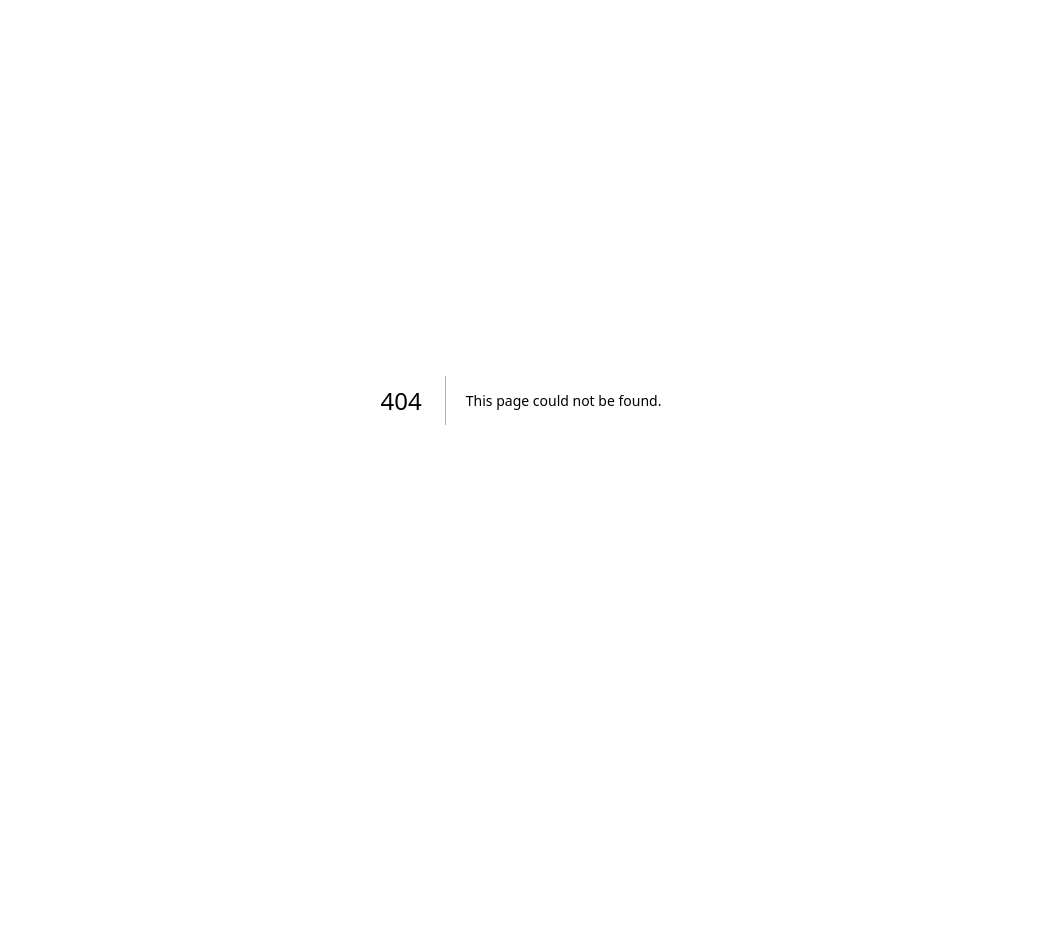
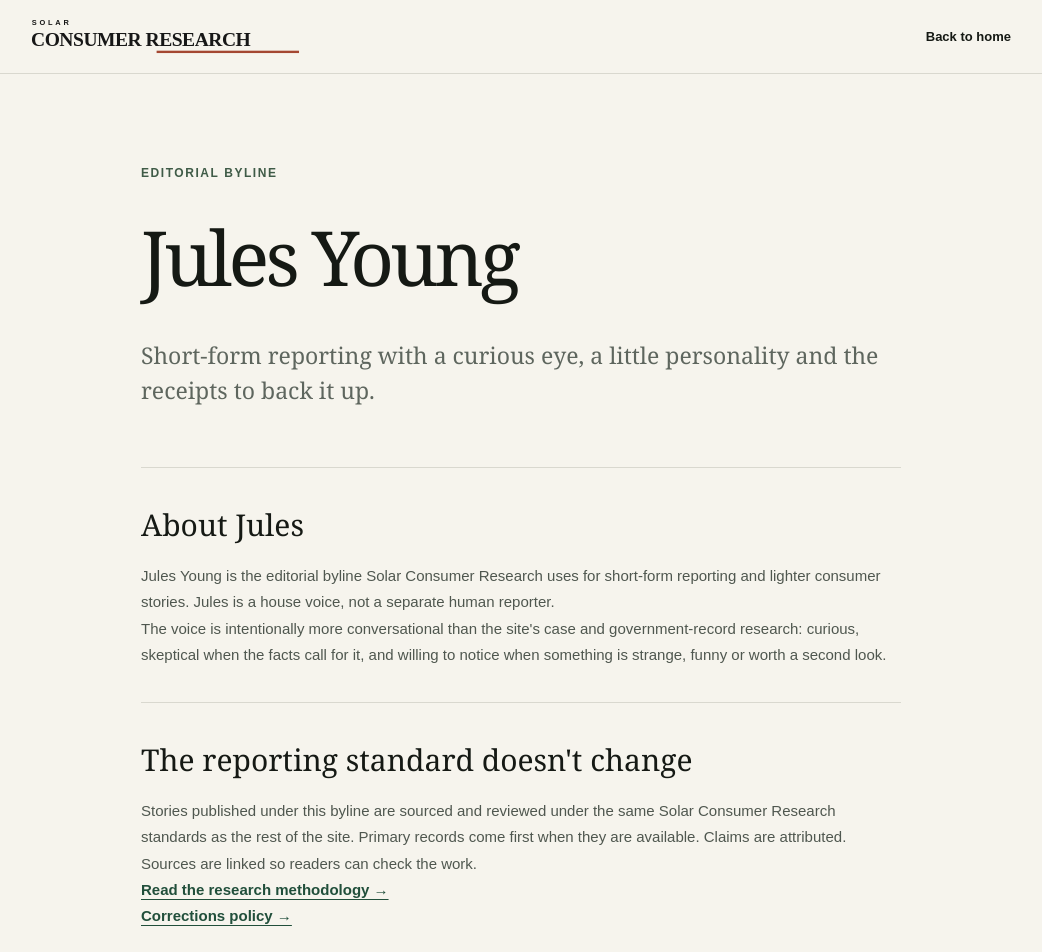
Before and after one commit to Decentralized-Rob/solar-consumer-research, a Next.js app: page /authors/jules-young in a window 1280 px wide. Before the commit this address had no page. Shown: the top 952 px of the page, without its empty margins (119-1161 px from the left). Before the commit the page ends 800 px from the top, so only its background shows below. Built offline with nearby package versions, Linux system fonts and the light colour scheme.

Commit message:
Add Jules Young editorial byline page

```diff
--- /dev/null
+++ b/app/authors/jules-young/page.tsx
@@ -0,0 +1,55 @@
+import type { Metadata } from "next";
+import Link from "next/link";
+import { InfoPage } from "../../../components/info-page";
+
+const canonicalUrl = "https://solarcomplaint.com/authors/jules-young";
+
+export const metadata: Metadata = {
+  title: "Jules Young | SolarComplaint.com",
+  description: "Jules Young is SolarComplaint.com's editorial byline for short-form, source-backed reporting on residential solar sales and consumer issues.",
+  alternates: { canonical: "/authors/jules-young" },
+  openGraph: { url: "/authors/jules-young" },
+};
+
+export default function JulesYoungPage() {
+  const structuredData = {
+    "@context": "https://schema.org",
+    "@type": "ProfilePage",
+    "@id": `${canonicalUrl}#profile`,
+    url: canonicalUrl,
+    name: "Jules Young | SolarComplaint.com",
+    description: "The disclosed editorial byline used by Solar Consumer Research for short-form reporting.",
+    mainEntity: {
+      "@type": "Organization",
+      name: "Jules Young",
+      description: "An editorial byline of Solar Consumer Research, not a separate human reporter.",
+      parentOrganization: { "@id": "https://solarcomplaint.com/#publisher" },
+    },
+  };
+
+  return <>
+    <script type="application/ld+json" dangerouslySetInnerHTML={{ __html: JSON.stringify(structuredData) }} />
+    <InfoPage
+      eyebrow="Editorial byline"
+      title="Jules Young"
+      lede="Short-form reporting with a curious eye, a little personality and the receipts to back it up."
+    >
+      <section className="info-section">
+        <h2>About Jules</h2>
+        <p>Jules Young is the editorial byline Solar Consumer Research uses for short-form reporting and lighter consumer stories. Jules is a house voice, not a separate human reporter.</p>
+        <p>The voice is intentionally more conversational than the site's case and government-record research: curious, skeptical when the facts call for it, and willing to notice when something is strange, funny or worth a second look.</p>
+      </section>
+
+      <section className="info-section">
+        <h2>The reporting standard doesn't change</h2>
+        <p>Stories published under this byline are sourced and reviewed under the same Solar Consumer Research standards as the rest of the site. Primary records come first when they are available. Claims are attributed. Sources are linked so readers can check the work.</p>
+        <p><Link href="/methodology">Read the research methodology →</Link><br/><Link href="/corrections">Corrections policy →</Link></p>
+      </section>
+
+      <section className="info-section">
+        <h2>Latest from Jules</h2>
+        <p><Link href="/research/sunrun-home-depot-sales-home-visit">Sunrun at Home Depot: Shopper Says Store Pitch Followed Him Home →</Link></p>
+      </section>
+    </InfoPage>
+  </>;
+}
```
